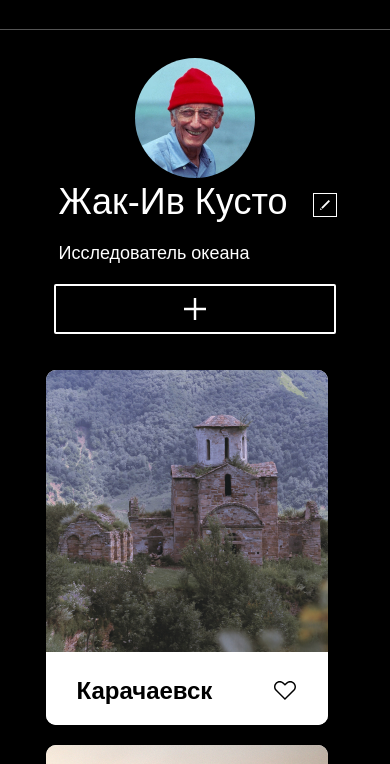
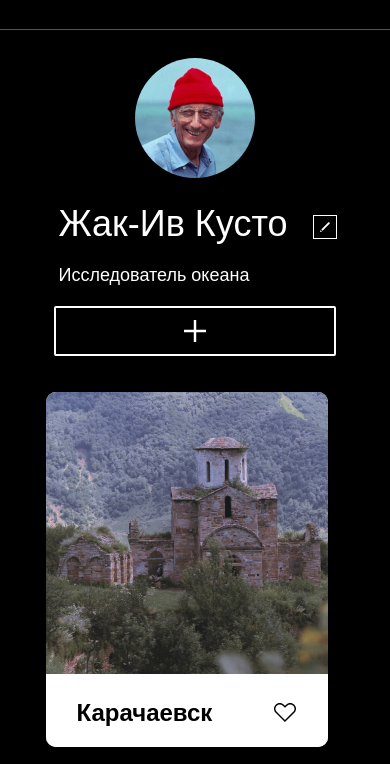
Before and after one commit to Slavk11/mesto-project, a plain HTML site: page index.html in a window 390 px wide. Shown: the part 56-820 px from the top of the page. Drawn offline with Linux system fonts and the light colour scheme.

Commit message:
Исправить адаптив

```diff
--- a/style.css
+++ b/style.css
@@ -49,6 +49,11 @@
   }
 }
 
+@media (max-width: 891px) {
+  .profile {
+  margin: 0 auto 50px;
+  }
+}
 
 
 @media (max-width: 490px) {
@@ -63,7 +68,7 @@
   border-radius: 169px;
 }
 
-@media (max-width: 320px) {
+@media (max-width: 453px) {
   .profile__photo {
   margin-bottom: 22px;
   }
@@ -139,6 +144,7 @@
   color: #FFFFFF;
   margin: 0;
 }
+
 
 @media (max-width: 372px) {
   .profile__info__subtitle{
```
